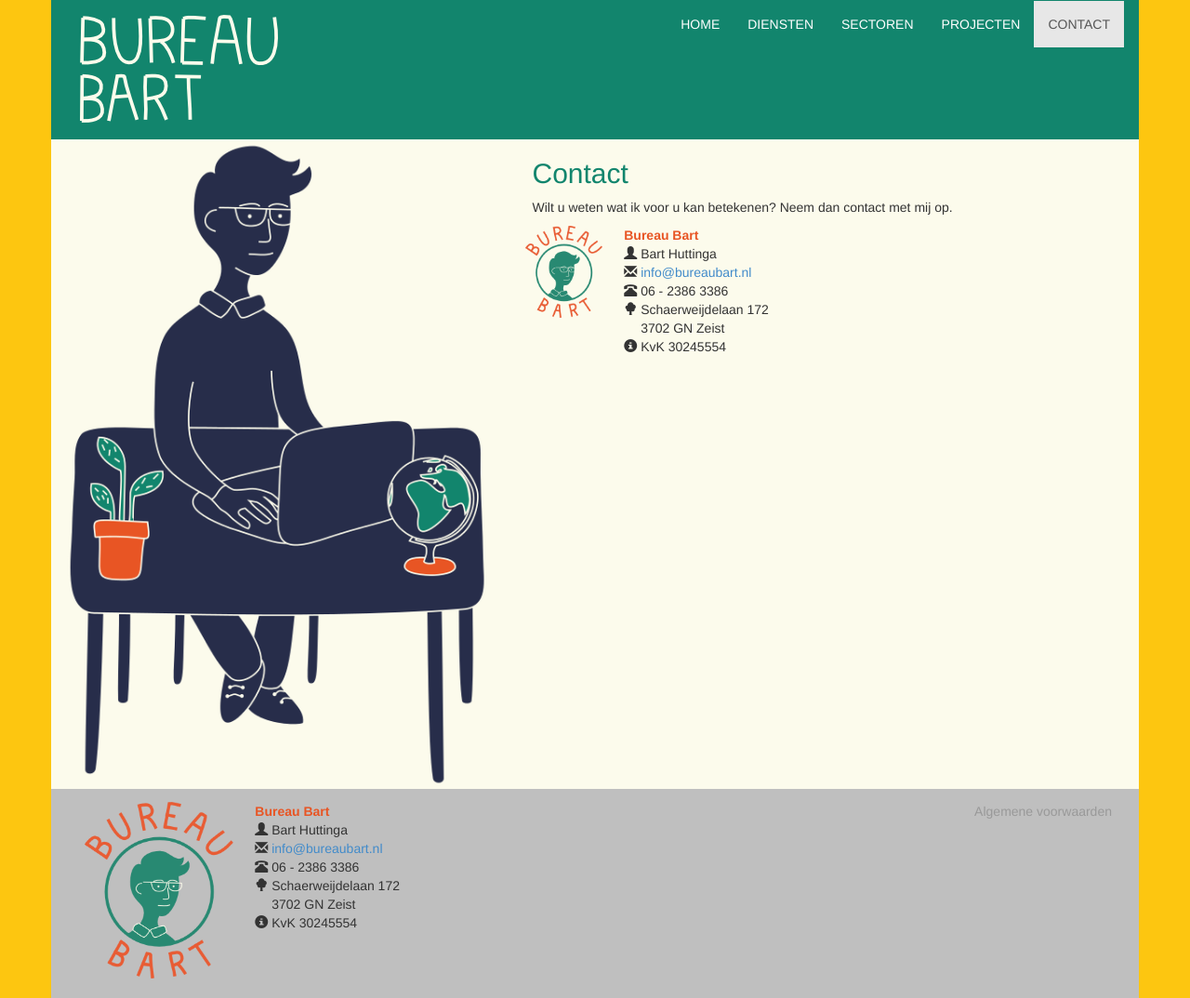
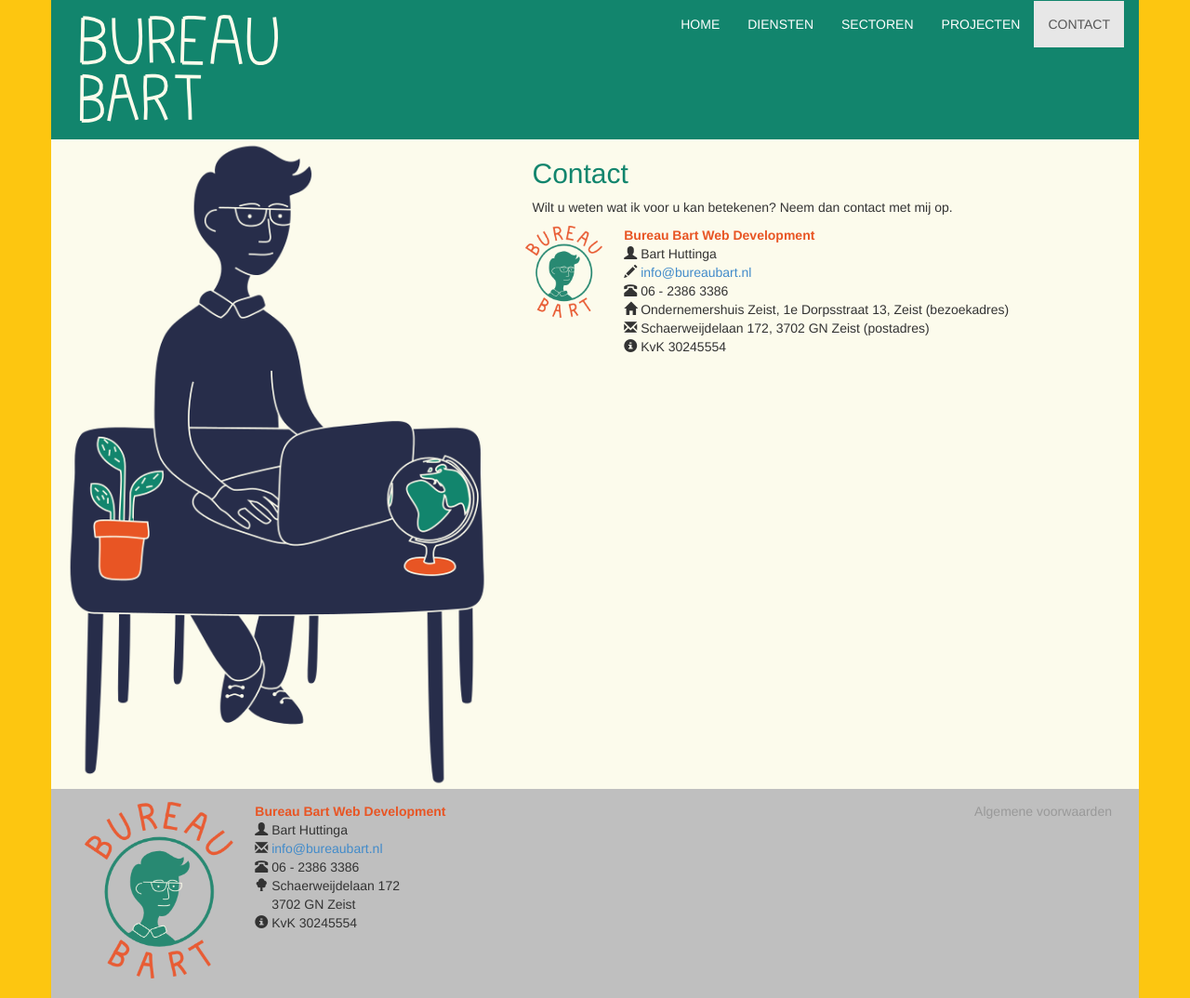
Before and after one commit to barthuttinga/barthuttinga.github.io, a Jekyll site: the page built from contact.html, in a window 1280 px wide. Shown: the whole page at 93% size. Built offline with Jekyll 4.4.1, drawn with Linux system fonts in a browser that asks for light colours.

Commit message:
change "Bureau Bart" to "Bureau Bart Web Development" and add address

```diff
--- a/_includes/footer.html
+++ b/_includes/footer.html
@@ -2,11 +2,11 @@
     <div class="container">
         <div class="row">
             <div class="col-xs-4 col-md-2">
-                <img alt="Logo Bureau Bart" title="Bureau Bart" src="/img/logo.png" class="img-responsive" id="logo">
+                <img alt="Logo Bureau Bart Web Development" title="Bureau Bart Web Development" src="/img/logo.png" class="img-responsive" id="logo">
             </div>
             <div class="col-xs-4 col-md-8">
                 <address>
-                    <strong>Bureau Bart</strong><br>
+                    <strong>Bureau Bart Web Development</strong><br>
                     <span class="glyphicon glyphicon-user" aria-hidden="true"></span>
                     Bart Huttinga<br>
                     <span class="glyphicon glyphicon-envelope" aria-hidden="true"></span>
--- a/_layouts/default.html
+++ b/_layouts/default.html
@@ -1,7 +1,7 @@
 <!DOCTYPE html>
 <html lang="nl">
     <head>
-        <title>{{ page.title }} | Bureau Bart</title>
+        <title>{{ page.title }} | Bureau Bart Web Development</title>
         <meta charset="utf-8">
         <meta http-equiv="X-UA-Compatible" content="IE=edge">
         <meta name="viewport" content="width=device-width, initial-scale=1">
--- a/_layouts/project.html
+++ b/_layouts/project.html
@@ -1,7 +1,7 @@
 <!DOCTYPE html>
 <html lang="nl">
     <head>
-        <title>{{ page.title }} | Bureau Bart</title>
+        <title>{{ page.title }} | Bureau Bart Web Development</title>
         <meta charset="utf-8">
         <meta http-equiv="X-UA-Compatible" content="IE=edge">
         <meta name="viewport" content="width=device-width, initial-scale=1">
--- a/_layouts/technique.html
+++ b/_layouts/technique.html
@@ -1,7 +1,7 @@
 <!DOCTYPE html>
 <html lang="nl">
     <head>
-        <title>{{ page.title }} | Bureau Bart</title>
+        <title>{{ page.title }} | Bureau Bart Web Development</title>
         <meta charset="utf-8">
         <meta http-equiv="X-UA-Compatible" content="IE=edge">
         <meta name="viewport" content="width=device-width, initial-scale=1">
--- a/contact.html
+++ b/contact.html
@@ -4,7 +4,7 @@
 ---
 <div class="row">
     <div class="col-xs-12 col-md-5">
-        <img src="/img/logo-large.png" class="img-responsive" alt="Logo Bureau Bart" title="Bureau Bart">
+        <img src="/img/logo-large.png" class="img-responsive" alt="Logo Bureau Bart Web Development" title="Bureau Bart Web Development">
     </div>
     <div class="col-xs-12 col-md-7">
         <div class="col-xs-12">
@@ -20,17 +20,17 @@
             </div>
             <div class="col-xs-8 col-md-10">
                 <address>
-                    <strong>Bureau Bart</strong><br>
+                    <strong>Bureau Bart Web Development</strong><br>
                     <span class="glyphicon glyphicon-user" aria-hidden="true"></span>
                     Bart Huttinga<br>
-                    <span class="glyphicon glyphicon-envelope" aria-hidden="true"></span>
+                    <span class="glyphicon glyphicon-pencil" aria-hidden="true"></span>
                     <a href="mailto:info@bureaubart.nl">info@bureaubart.nl</a><br>
                     <span class="glyphicon glyphicon-phone-alt" aria-hidden="true"></span>
                     06 - 2386 3386<br>
-                    <span class="glyphicon glyphicon-tree-deciduous" aria-hidden="true"></span>
-                    Schaerweijdelaan 172<br>
-                    <span class="glyphicon" aria-hidden="true"></span>
-                    3702 GN Zeist<br>
+                    <span class="glyphicon glyphicon-home" aria-hidden="true"></span>
+                    Ondernemershuis Zeist, 1e Dorpsstraat 13, Zeist (bezoekadres)<br>
+                    <span class="glyphicon glyphicon-envelope" aria-hidden="true"></span>
+                    Schaerweijdelaan 172, 3702 GN Zeist (postadres)<br>
                     <span class="glyphicon glyphicon-info-sign" aria-hidden="true"></span>
                     KvK 30245554<br>
                 </address>
--- a/diensten.html
+++ b/diensten.html
@@ -4,7 +4,7 @@
 ---
 <div class="row">
     <div class="col-xs-12 col-md-5">
-        <img src="/img/logo-large.png" class="img-responsive" alt="Logo Bureau Bart" title="Bureau Bart">
+        <img src="/img/logo-large.png" class="img-responsive" alt="Logo Bureau Bart Web Development" title="Bureau Bart Web Development">
     </div>
     <div class="col-xs-12 col-md-7">
         <h2>Diensten</h2>
```
